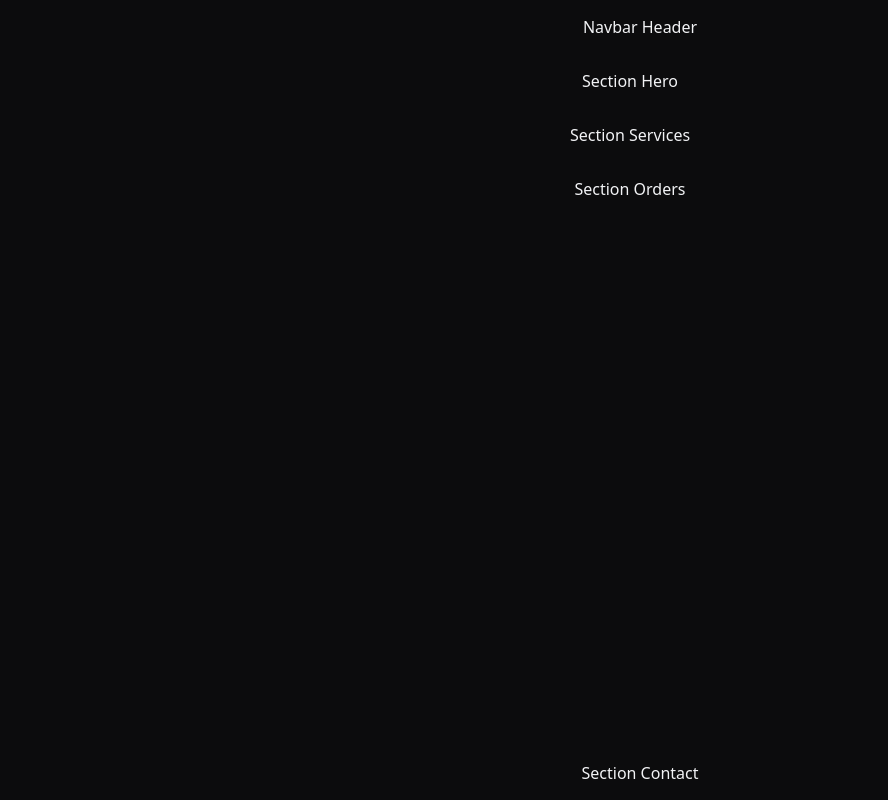
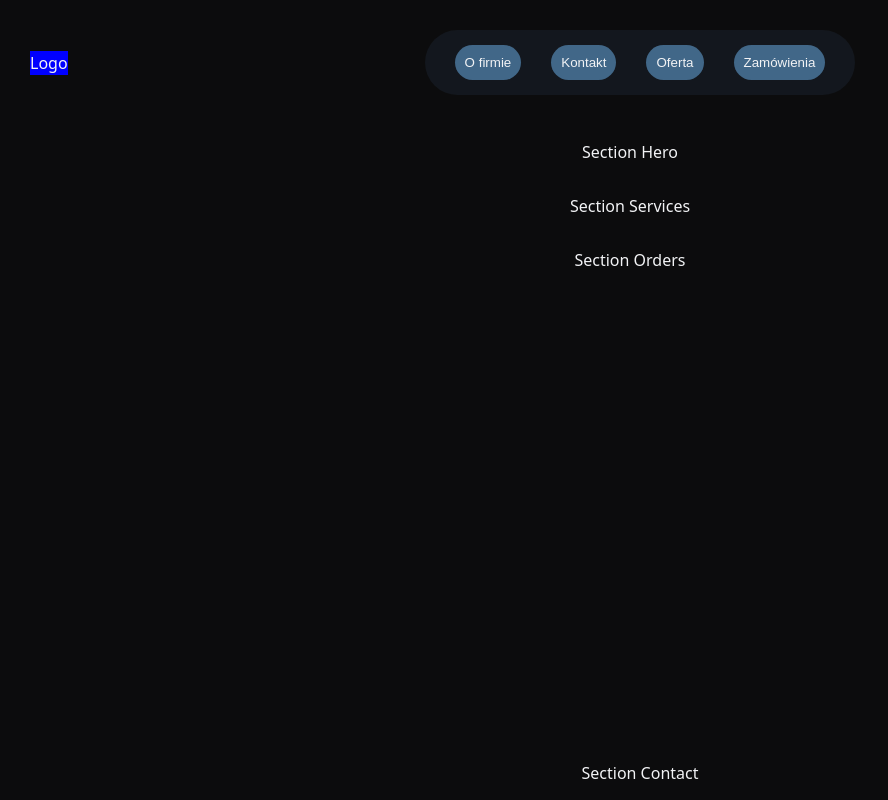
Before and after one commit to AMichalMurawski/butleCO2, a React (Vite) app: page / in a window 1280 px wide. Shown: the whole page, without its empty margins (0-888 px from the left). Built offline with nearby package versions, Linux system fonts and the light colour scheme.

Commit message:
navbar menu + buttons
- add navbar menu
- add button
- basic stylization navbar and button

```diff
--- a/src/components/Button/Button.styled.ts
+++ b/src/components/Button/Button.styled.ts
@@ -0,0 +1,18 @@
+import styled from 'styled-components';
+
+interface ButtonWraper {
+  active: true | false;
+}
+
+export const ButtonWraper = styled.button<ButtonWraper>`
+  padding: 10px;
+  color: #f2f3f5;
+  background-color: ${({ active }) => (active ? '#ABC4D3' : '#416788')};
+  border-radius: 100px;
+  border: none;
+
+  &:hover {
+    scale: 1.1;
+    box-shadow: inset -2px -2px 0 0 gray;
+  }
+`;
--- a/src/components/Button/Button.tsx
+++ b/src/components/Button/Button.tsx
@@ -0,0 +1,13 @@
+import React from 'react';
+import { ButtonWraper } from './Button.styled';
+
+interface ButtonProps extends React.ButtonHTMLAttributes<HTMLButtonElement> {
+  text: string;
+  active?: true | false;
+}
+
+const Button: React.FC<ButtonProps> = ({ text, active = false }) => {
+  return <ButtonWraper active={active}>{text}</ButtonWraper>;
+};
+
+export default Button;
--- a/src/sections/Navbar/Navbar.styled.ts
+++ b/src/sections/Navbar/Navbar.styled.ts
@@ -1,5 +1,29 @@
-import styled from "styled-components";
+import styled from 'styled-components';
 
-export const Header = styled.header`
+export const Header = styled.header``;
+
+export const HeaderBox = styled.div`
+  position: relative;
+  padding: 30px;
+  max-width: 1280px;
+  display: flex;
+  justify-content: center;
+`;
+
+export const NavbarWraper = styled.nav`
   padding: 15px 30px;
+  width: fit-content;
+  display: flex;
+  flex-direction: row;
+  gap: 30px;
+  background-color: #1f2a3866;
+  border-radius: 100px;
 `;
+
+export const LogoWraper = styled.div`
+  position: absolute;
+  left: 30px;
+  top: 50%;
+  transform: translateY(-50%);
+  background-color: blue;
+`;
--- a/src/sections/Navbar/Navbar.tsx
+++ b/src/sections/Navbar/Navbar.tsx
@@ -1,8 +1,21 @@
 import React from 'react';
-import { Header } from './Navbar.styled';
+import { Header, HeaderBox, LogoWraper, NavbarWraper } from './Navbar.styled';
+import Button from '../../components/Button/Button';
 
 const Navbar: React.FC = () => {
-  return <Header>Navbar Header</Header>;
+  return (
+    <Header>
+      <HeaderBox>
+        <LogoWraper>Logo</LogoWraper>
+        <NavbarWraper>
+          <Button type="button" text="O firmie" />
+          <Button type="button" text="Kontakt" />
+          <Button type="button" text="Oferta" />
+          <Button type="button" text="Zamówienia" />
+        </NavbarWraper>
+      </HeaderBox>
+    </Header>
+  );
 };
 
 export default Navbar;
```
